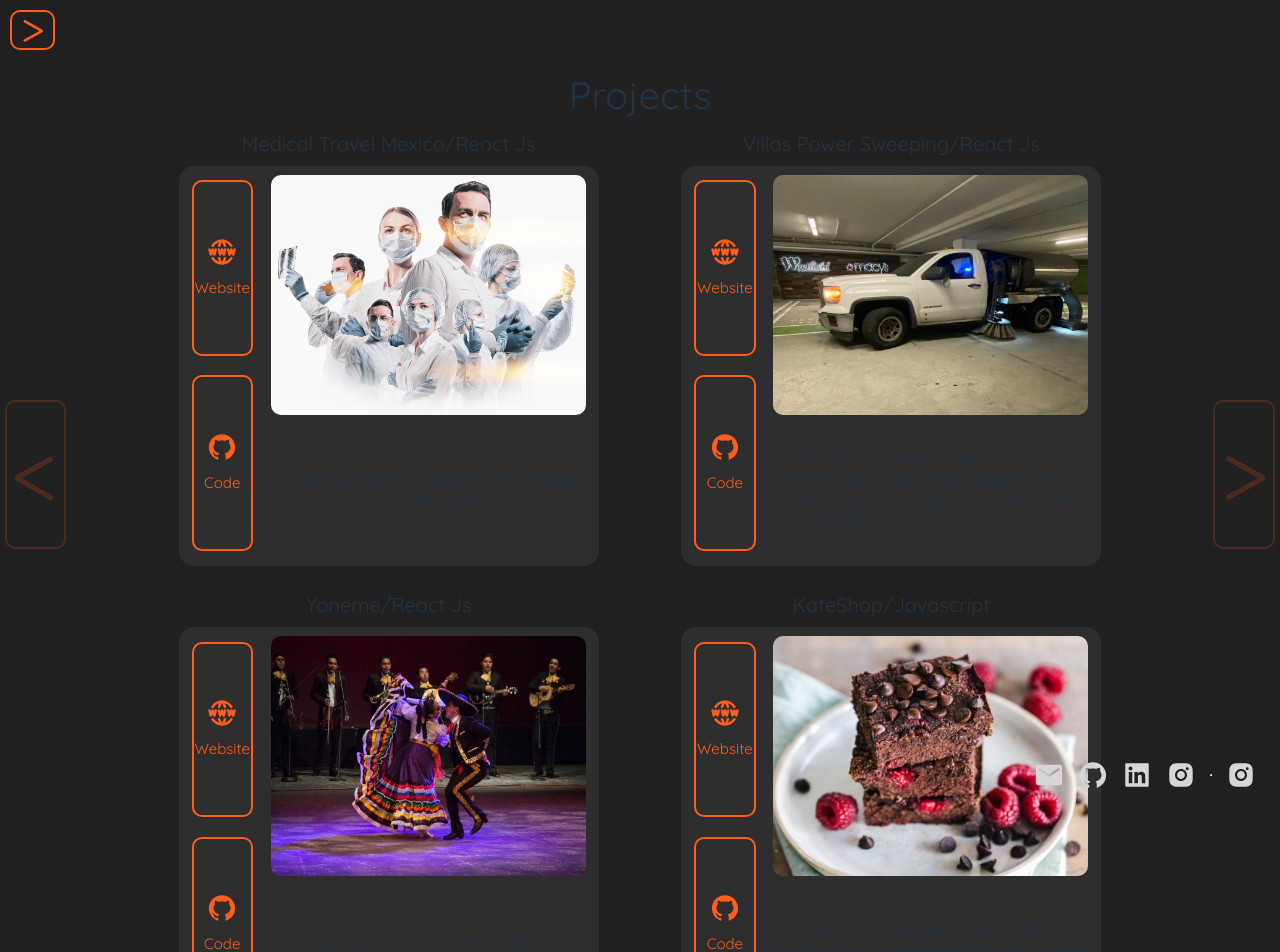
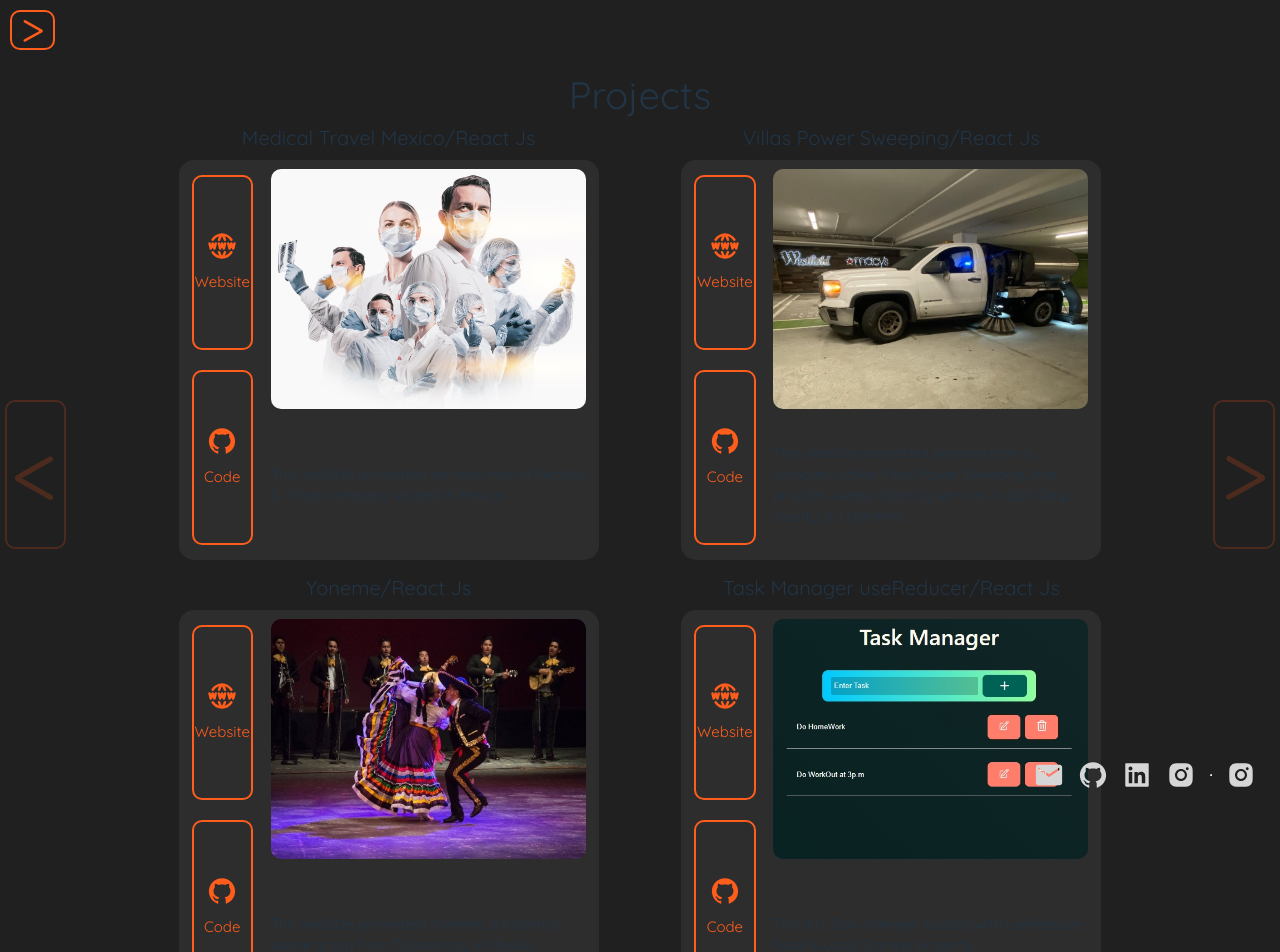
Before and after one commit to Berth-V/portfolio, a React (Vite) app: page /#/projects in a window 1280 px wide. Shown: the top 952 px of the page. Built offline with nearby package versions, Linux system fonts and the light colour scheme.

Commit message:
Taskmanager add

```diff
--- a/src/components/Projects/Projects.jsx
+++ b/src/components/Projects/Projects.jsx
@@ -6,6 +6,7 @@ import medical from '../../assets/medical.jpg';
 import villas from '../../assets/villas.jpg';
 import yoneme from '../../assets/yoneme.jpg';
 import kateshop from '../../assets/kateshop.jpg';
+import taskmanager from '../../assets/taskmanager.jpg';
 import {motion} from 'framer-motion';
 
 function Projects() {
@@ -33,6 +34,14 @@ function Projects() {
       code: 'https://github.com/Berth-V/yoneme',
       parragraph:
         'This WebSite promotted Yoneme, a folclorick dance group from Tijuana city, in Mexico.',
+    },
+    {
+      img: taskmanager,
+      tittle: 'Task Manager useReducer/React Js ',
+      website: 'https://berth-v.github.io/taskmanager/',
+      code: 'https://github.com/Berth-V/taskmanager',
+      parragraph:
+        'This is a Task Manager builded with useReducer hook & Local Storage property.',
     },
     {
       img: kateshop,
```
Also changed, not shown: src/assets/taskmanager.jpg (added), 6 other files (tests, documents, lock files or other folders).
